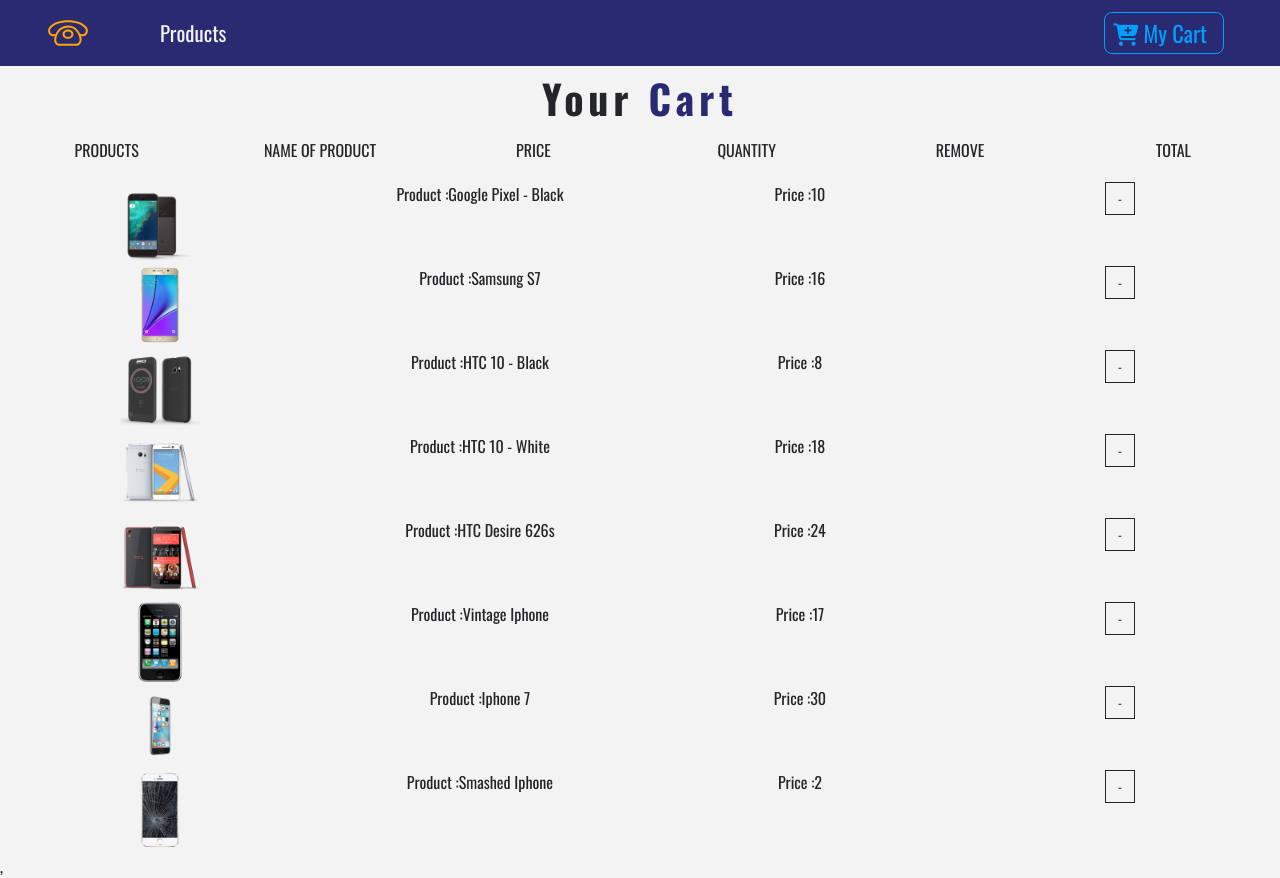
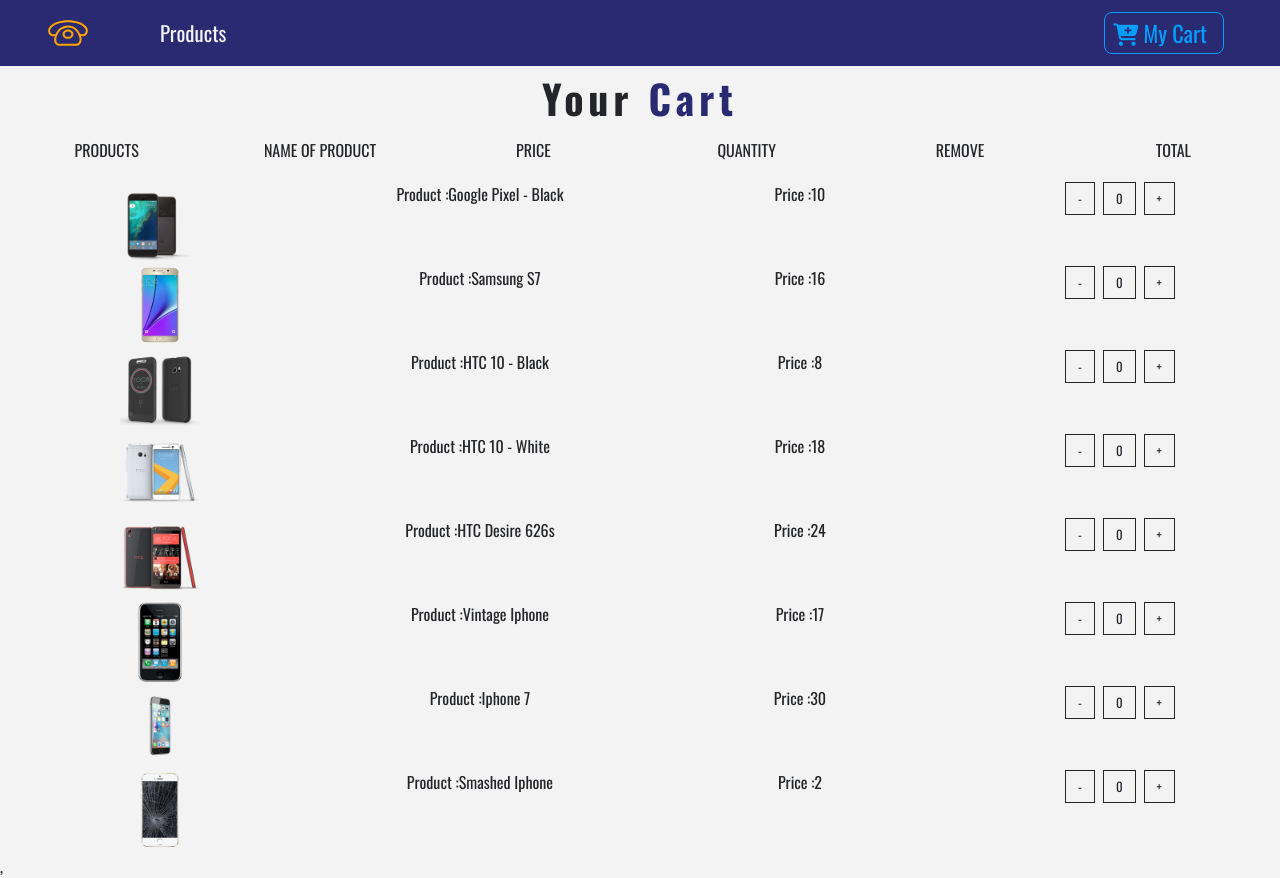
Before and after one commit to lexaabrahamsen/store-recording, a React (Create React App) app: page /cart in a window 1280 px wide. Built offline with nearby package versions, Linux system fonts and the light colour scheme.

Commit message:
Add increment

```diff
--- a/src/components/Cart/CartItem.js
+++ b/src/components/Cart/CartItem.js
@@ -24,8 +24,14 @@
         <div className="col-10 mx-auto col-lg-2 my-2 my-lg-0">
         <div className="d-flex justify-content-center">
         <div>
-            <span className="btn btn-black mx-1" onClick={() => decrement(id)}>-
-
+            <span className="btn btn-black mx-1" onClick={() =>
+                decrement(id)}>
+                -
+            </span>
+            <span className="btn btn-black mx-1">{count}</span>
+            <span className="btn btn-black mx-1" onClick={() =>
+                increment(id)}>
+                +
             </span>
         </div>
         </div>
```
